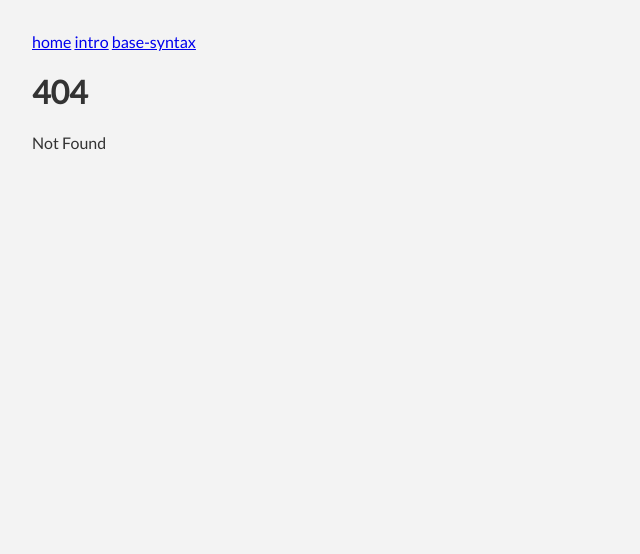
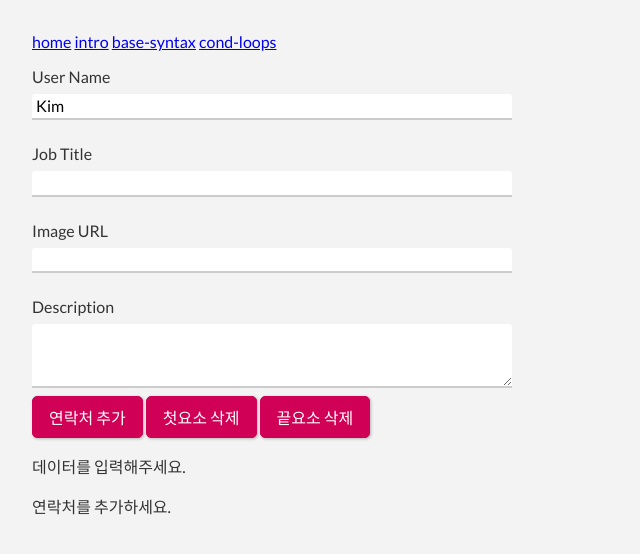
Before and after one commit to Lio-Nayeong/ETC, a SvelteKit app in the folder Svelte-udemy-class/kit/: page /03-cond-loops in a window 1280 px wide. Before the commit this address had no page. Shown: the top 554 px of the page, without its empty margins (0-640 px from the left). Built offline with nearby package versions, Linux system fonts and the light colour scheme.

Commit message:
#if, each 공부

```diff
--- a/Svelte-udemy-class/kit/src/app.css
+++ b/Svelte-udemy-class/kit/src/app.css
@@ -36,3 +36,31 @@ button:active {
 	border-color: #e40763;
 	box-shadow: 1px 1px 8px rgba(77, 51, 51, 0.26);
 }
+
+input,
+textarea {
+	display: block;
+	width: 100%;
+	font: inherit;
+	border: none;
+	border-bottom: 2px solid #ccc;
+	border-radius: 3px 3px 0 0;
+	background: white;
+	padding: 0.15rem 0.25rem;
+	transition: border-color 0.1s ease-out;
+}
+
+input:focus,
+textarea:focus {
+	border-color: #e40763;
+	outline: none;
+}
+
+label {
+	display: block;
+	margin: 0.5rem 0;
+}
+
+.form-control {
+	padding: 0.5rem 0;
+}
--- a/Svelte-udemy-class/kit/src/routes/+layout.svelte
+++ b/Svelte-udemy-class/kit/src/routes/+layout.svelte
@@ -1,18 +1,19 @@
 <script>
-    import '../app.css'
+	import '../app.css';
 
-    const NAVIGATION_MENUS = [
-    { name: "home", page: "/" },
-    { name: "intro", page: "/01-intro" },
-    { name: "base-syntax", page: "/02-base-syntax" },
-    ];
-
+	const NAVIGATION_MENUS = [
+		{ name: 'home', page: '/' },
+		{ name: 'intro', page: '/01-intro' },
+		{ name: 'base-syntax', page: '/02-base-syntax' },
+		{ name: 'cond-loops', page: '/03-cond-loops' }
+	];
 </script>
 
 <div>
-    <a href="/">home</a>
-    <a href="/01-intro">intro</a>
-    <a href="/02-base-syntax">base-syntax</a>
+	<a href="/">home</a>
+	<a href="/01-intro">intro</a>
+	<a href="/02-base-syntax">base-syntax</a>
+	<a href="/03-cond-loops">cond-loops</a>
 </div>
 
 <slot />
--- /dev/null
+++ b/Svelte-udemy-class/kit/src/routes/03-cond-loops/+page.svelte
@@ -0,0 +1,86 @@
+<script>
+	import ContactCard from '../../components/ContactCard.svelte';
+
+	let name = 'Kim';
+	let title = '';
+	let image = '';
+	let description = '';
+	// let done = false;
+	let formState = 'empty';
+	let createdContacts = [];
+
+	function addContact() {
+		// done = true;
+		if (
+			// trim() 메서드: 문자열 양 끝의 공백을 제거하고 원본 문자열을 수정하지 않고 새로운 문자열을 반환
+			name.trim().length == 0 ||
+			title.trim().length == 0 ||
+			image.trim().length == 0 ||
+			description.trim().length == 0
+		) {
+			formState = 'invalid';
+			return;
+		}
+		// push, pop 등 작동하지 않음
+		createdContacts = [
+			...createdContacts,
+			{ id: Math.random(), name: name, jobTitle: title, imageUrl: image, desc: description }
+		];
+		formState = 'done';
+	}
+
+	function deleteFirst() {
+		createdContacts = createdContacts.slice(1);
+	}
+	function deleteLast() {
+		createdContacts = createdContacts.slice(0, -1);
+	}
+</script>
+
+<div id="form">
+	<div class="form-control">
+		<label for="userName">User Name</label>
+		<input type="text" bind:value={name} id="userName" />
+	</div>
+	<div class="form-control">
+		<label for="jobTitle">Job Title</label>
+		<input type="text" bind:value={title} id="jobTitle" />
+	</div>
+	<div class="form-control">
+		<label for="image">Image URL</label>
+		<input type="text" bind:value={image} id="image" />
+	</div>
+	<div class="form-control">
+		<label for="desc">Description</label>
+		<textarea rows="3" bind:value={description} id="desc" />
+	</div>
+</div>
+
+<button on:click={addContact}>연락처 추가</button>
+<button on:click={deleteFirst}>첫요소 삭제</button>
+<button on:click={deleteLast}>끝요소 삭제</button>
+
+{#if formState === 'invalid'}
+	<p>유효하지 않은 입력입니다.</p>
+{:else}
+	<p>데이터를 입력해주세요.</p>
+{/if}
+
+{#each createdContacts as createdContact, i (createdContact.id)}
+	<h2># {i + 1}</h2>
+	<ContactCard
+		userName={createdContact.name}
+		jobTitle={createdContact.jobTitle}
+		description={createdContact.desc}
+		userImage={createdContact.image}
+	/>
+{:else}
+	<p>연락처를 추가하세요.</p>
+{/each}
+
+<style>
+	#form {
+		width: 30rem;
+		max-width: 100%;
+	}
+</style>
```
Also changed, not shown: Svelte-udemy-class/kit/src/routes/02-base-syntax/+page.svelte (+13 -17 lines).
